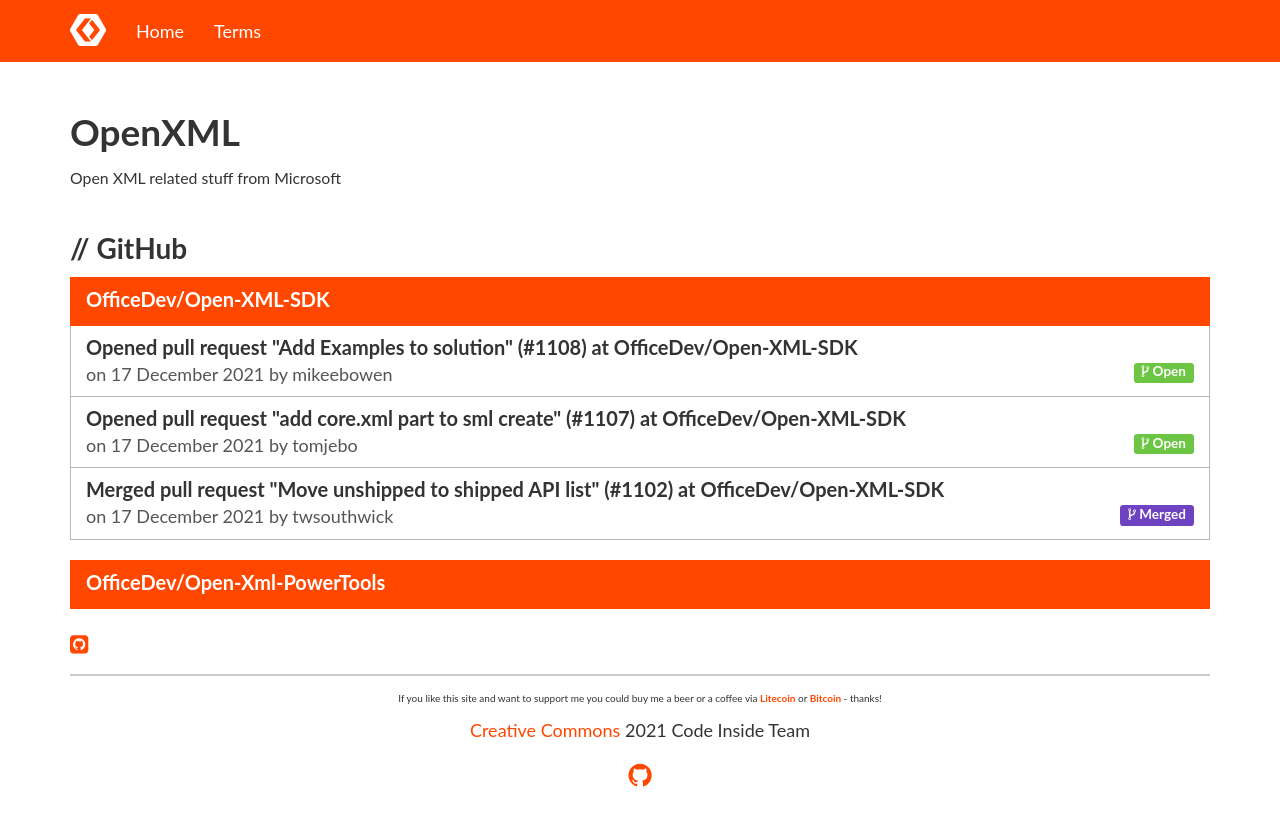
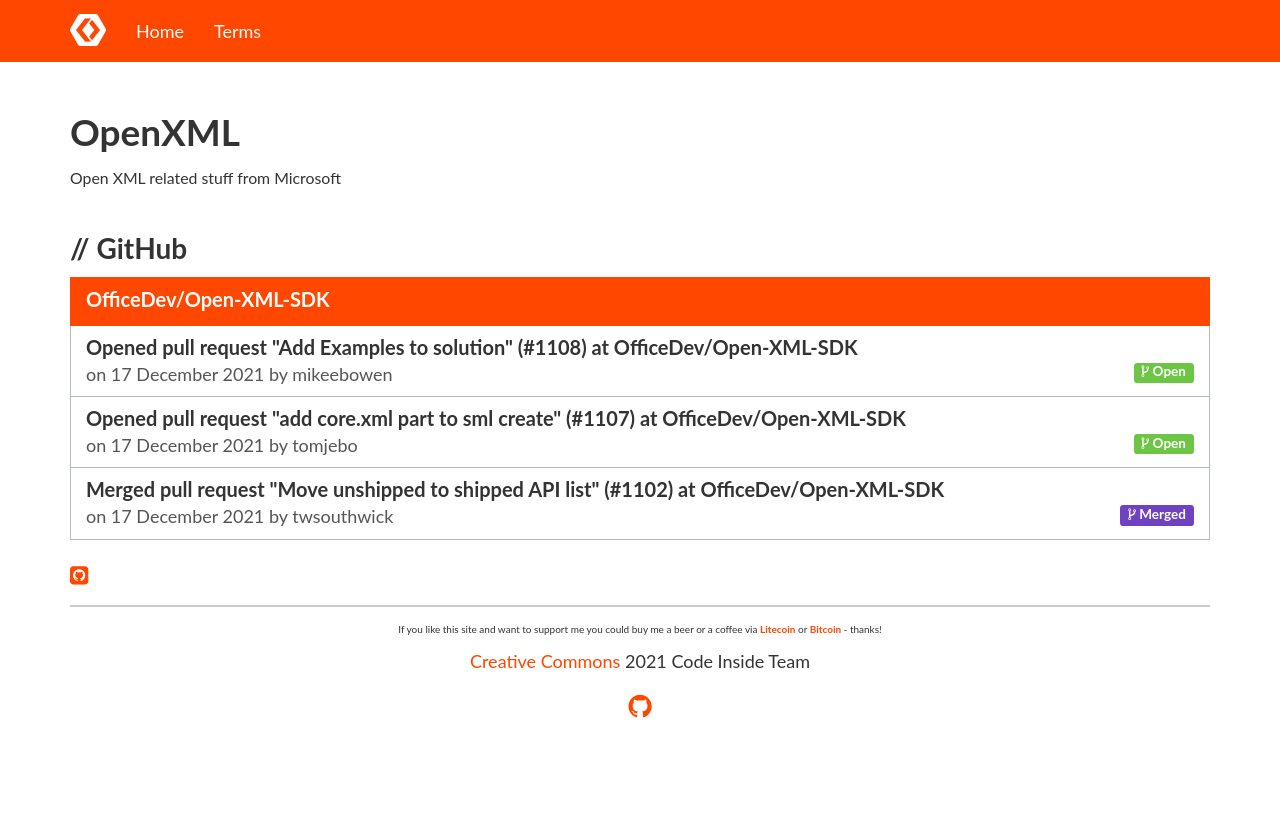
Before and after one commit to Code-Inside/KnowYourStack, a Jekyll site: the page built from _pages/openxml.html, in a window 1280 px wide. Shown: the top 826 px of the page. Built offline with Jekyll 4.4.1, drawn with Linux system fonts in a browser that asks for light colours; nearby versions of some CDN libraries; comment, search, counter and statistics services are not loaded.

Commit message:
Update openxml.html

```diff
--- a/_pages/openxml.html
+++ b/_pages/openxml.html
@@ -25,19 +25,4 @@
         </div>
 	</div>
 
-	<div class="row">
-		<div class="col-md-12">
-
-            <div class="list-group">
-                <a href="https://github.com/OfficeDev/Open-Xml-PowerTools" class="list-group-item active">
-                    <h4 class="list-group-item-heading">OfficeDev/Open-Xml-PowerTools</h4>
-                </a>
-
-				{% for eventItem in site.data.OpenXml.Data.PowerTools.Events limit: 10 %}
-					{% include DisplayGitHubEventItem.html eventItem=eventItem %}
-				{% endfor %}
-			</div>
-        </div>
-	</div>
-
 </section>
```
